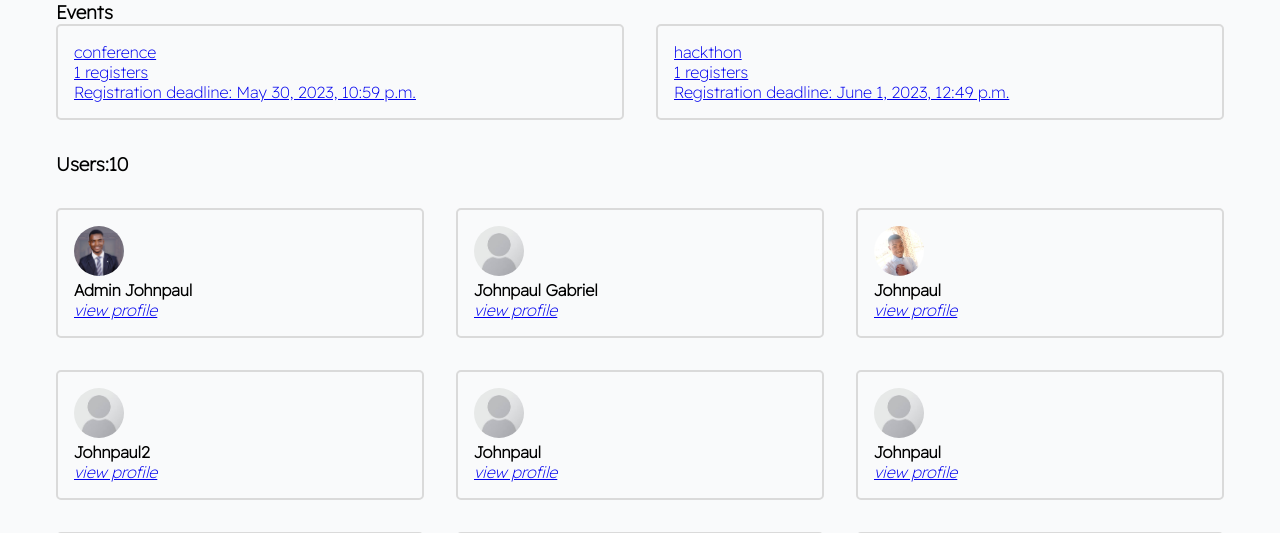
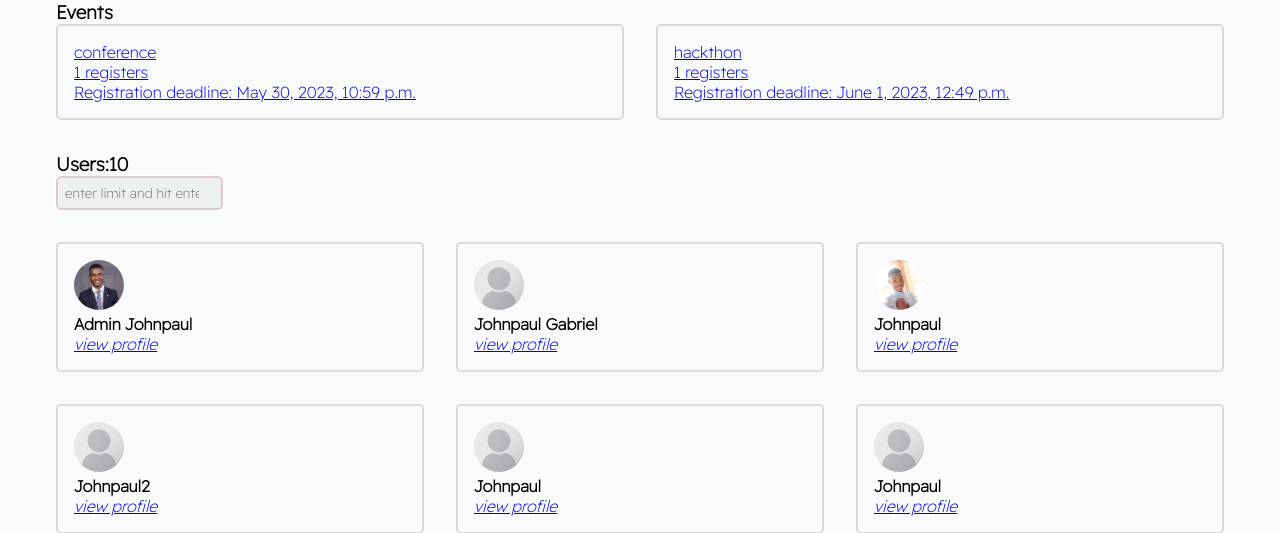
Before and after one commit to johnpauljpc/Event_Registration_WebApp, a Django app: page / in a window 1280 px wide. Shown: the part 57-590 px from the top of the page. Run offline with Django 4.2, Linux system fonts and the light colour scheme; data comes from the database, SQL or seed files in the repository; parts of the project's set-up code (start-up, migrations or seed data) failed here and were passed over.

Commit message:
input field for limit

```diff
--- a/templates/core/index.html
+++ b/templates/core/index.html
@@ -21,6 +21,10 @@
 
     <section class="section">
         <h3>Users:{{count}}</h3>
+        <form action="" method="get">
+            <input type="number" name="limit" placeholder="enter limit and hit enter" id="">
+
+        </form>
         <div class="users-list section">
             {% for user in user_list %}
                 <div class="user-wrapper">
```
